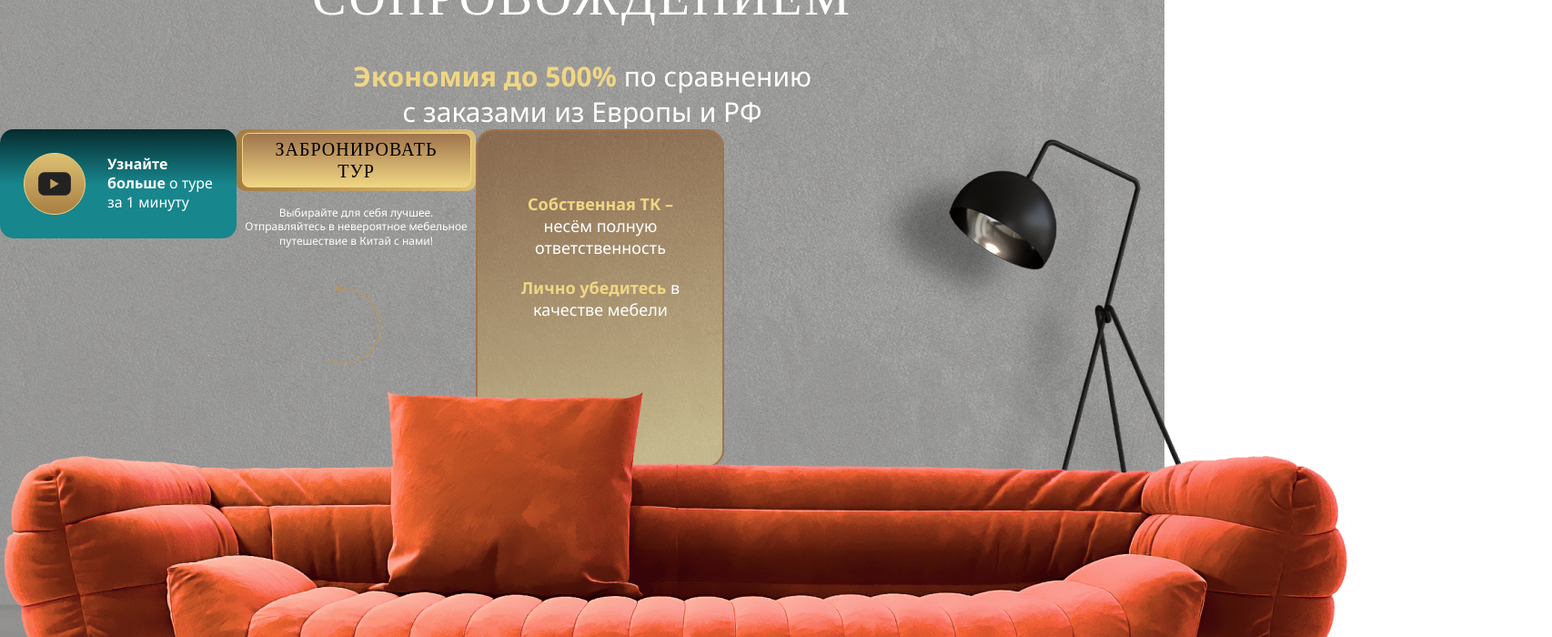
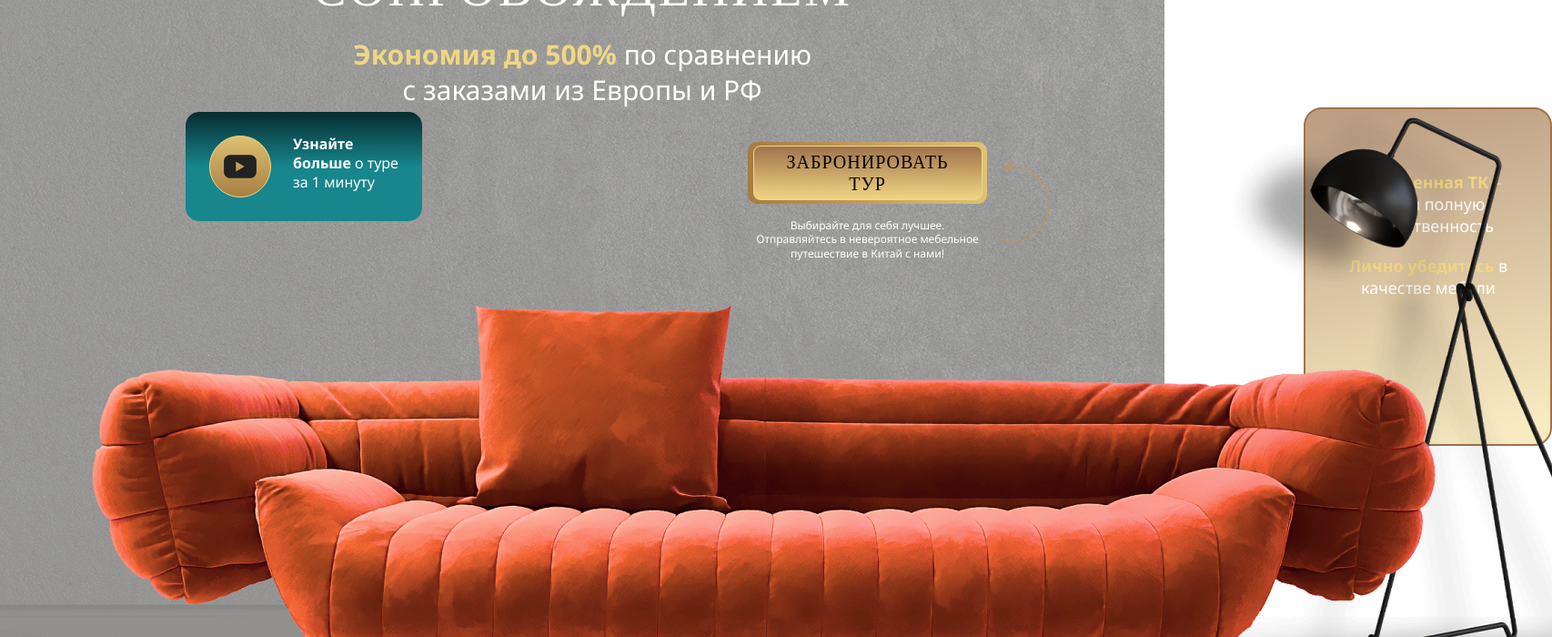
Before and after one commit to SubwaySerfer/B2B-testApp, a Vue app: page /home in a window 1280 px wide. Shown: the part 360-1060 px from the top of the page at 91% size, 1706 px wide, since content can reach past the window. Built offline with nearby package versions, Linux system fonts and the light colour scheme; a web font is replaced by a local one.

Commit message:
update: promo section

```diff
--- a/src/components/home/PromoHomeSection.vue
+++ b/src/components/home/PromoHomeSection.vue
@@ -23,7 +23,8 @@
         <p class="order__description">Выбирайте для себя лучшее.
           Отправляйтесь в невероятное мебельное путешествие в Китай с нами!
         </p>
-        <img src="/assets/icons/home/arrow-promo-icon.svg" alt="arrow icon from description to button.">
+        <img class="order__arrow-icon" src="/assets/icons/home/arrow-promo-icon.svg"
+          alt="arrow icon from description to button.">
       </div>
       <div class="info-block__aside-info">
         <p class="aside-info__text">Собственная ТК –
@@ -36,7 +37,7 @@
       </div>
       <figure class="info-block__back-lamp"><img src="/assets/images/home/lamp-image.png" alt="backgroung lamp."></figure>
       <img class="info-block__sofa-img" src="/assets/images/home/sofa-image.png" alt="orange sofa with pillow.">
-    </div>ideeo-i
+    </div>
   </section>
 </template>
 
@@ -46,7 +47,7 @@
   display: flex;
   flex-direction: column;
   align-items: center;
-  padding: 8.9rem 0;
+  padding: 7.9rem 0;
   background-image: url('/assets/images/home/back-image.png');
   /* TODO: сделать сверху фильтр */
   color: #F0D683;
@@ -60,7 +61,7 @@
   display: flex;
   flex-direction: column;
   max-width: 79.2rem;
-  gap: 3.2rem;
+  gap: 1.8rem;
 }
 
 .main-block__label {
@@ -97,12 +98,20 @@
   padding: .4rem .5rem;
 }
 
+.order__arrow-icon {
+  top: -.2rem;
+  right: -11.2rem;
+  position: absolute;
+}
+
 .info-block__order {
   display: flex;
   flex-direction: column;
   align-items: center;
   position: relative;
   gap: 1.6rem;
+  grid-area: 1 / 4 / 2 /5;
+  margin-top: 3.8rem;
 }
 
 .order__description {
@@ -118,7 +127,7 @@
   flex-direction: column;
   gap: 2rem;
   align-items: center;
-  grid-area: 1 / 4 / 3 / 5;
+  grid-area: 1 / 6 / 3 / 7;
   width: 27.3rem;
   padding: 6.8rem 4.2rem 0 4.3rem;
   height: 37.2rem;
@@ -152,15 +161,20 @@
   width: 100%;
   height: 600px;
   grid-template-rows: repeat(3, 1fr);
-  grid-template-columns: repeat(5, 1fr);
+  grid-template-columns: 20.4rem min-content 35.8rem min-content 34.8rem 1fr 1fr;
 }
 
 .info-block__sofa-img {
-  grid-area: 2 / 1 / 3 / 5;
+  grid-area: 2 / 1 / 3 / 8;
+  justify-self: center;
+  align-self: end;
+  margin-top: 3rem;
+  margin-right: 2.7rem;
 }
 
 .info-block__back-lamp {
-  grid-area: 1 / 5 / 3 / 6;
+  grid-area: 1 / 5/ 3 / 8;
+  justify-self: end;
 }
 
 .info-block__video-info {
@@ -173,6 +187,9 @@
   align-items: center;
   gap: 2.4rem;
   padding: 2.6rem;
+  grid-area: 1 / 2 / 2 / 3;
+  justify-self: start;
+  margin-top: .5rem;
 }
 
 .video-info__icon {
@@ -187,6 +204,7 @@
   font-size: 1.6rem;
   font-weight: 700;
   line-height: 130%;
+  padding-bottom: .7rem;
 
 }
 
--- a/src/components/layout/TheHeader.vue
+++ b/src/components/layout/TheHeader.vue
@@ -50,6 +50,7 @@
 .logo-box__text {
   width: 19.9rem;
   text-align: start;
+  padding-bottom: .4rem;
 }
 
 .header__info-block {
@@ -72,6 +73,7 @@
   border-bottom: 1px dashed;
   margin: 0;
   color: #F0D683;
+  padding-bottom: 3px;
 }
 
 .info-block__media {
@@ -80,6 +82,7 @@
   flex-direction: row;
   align-items: center;
   gap: 2rem;
+  padding-bottom: 1.1rem;
 }
 
 .info-block__phone {
--- a/src/style.css
+++ b/src/style.css
@@ -64,6 +64,7 @@ h1 {
 }
 .btn:hover {
   background: #f0d683;
+  border: 1px solid #9f734c;
 }
 .btn:focus,
 .btn:focus-visible {
```
